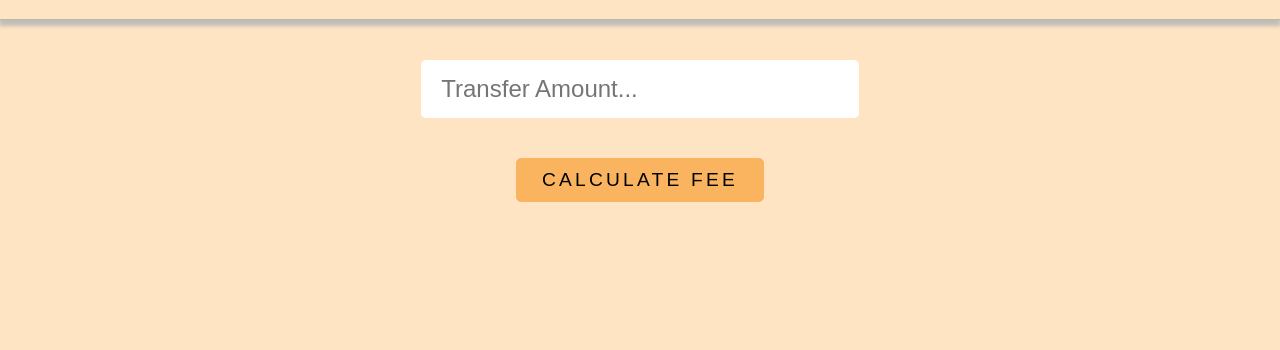
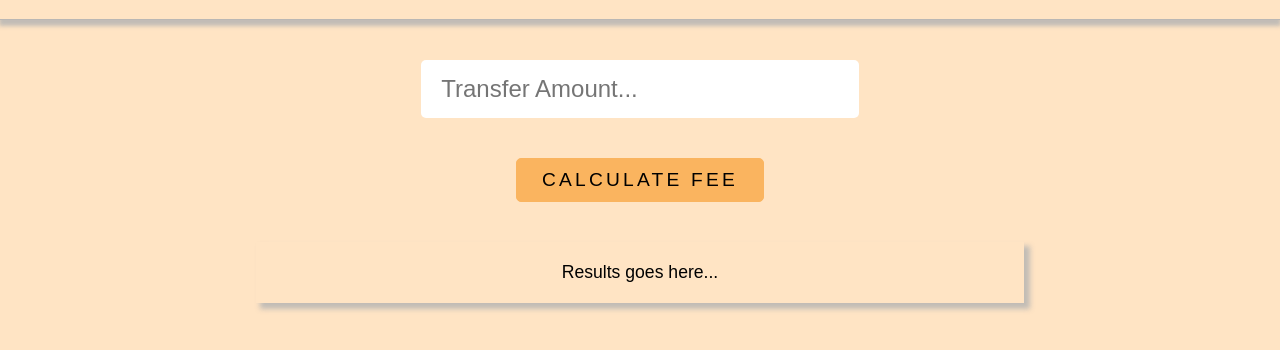
Before and after one commit to wptechprodigy/parkway-project, a website with bundled scripts: page index.html in a window 1280 px wide. Shown: the part 90-440 px from the top of the page. Built offline with nearby package versions, Linux system fonts and the light colour scheme.

Commit message:
improve styles

```diff
--- a/index.html
+++ b/index.html
@@ -3,7 +3,7 @@
 	<head>
 		<meta charset="UTF-8" />
 		<meta name="viewport" content="width=device-width, initial-scale=1.0" />
-    <link rel="stylesheet" href="./style.css">
+		<link rel="stylesheet" href="./style.css" />
 		<title>Transaction Fee Calculator</title>
 	</head>
 	<body>
@@ -21,10 +21,18 @@
 					autofocus
 					placeholder="Transfer amount..."
 				/>
-        <button type="submit" class="main__submitbutton" id="main__submitbutton">calculate fee</button>
+				<button
+					type="submit"
+					class="main__submitbutton"
+					id="main__submitbutton"
+				>
+					calculate fee
+				</button>
 			</section>
 			<section class="display">
-        <div id="display__result" class="display-result"></div>
+				<div id="display__result" class="display-result">
+					Results goes here...
+				</div>
 			</section>
 		</main>
 
--- a/src/index.ts
+++ b/src/index.ts
@@ -18,7 +18,7 @@ if (calculateButton) {
 
 			transactionInput.value = '';
 
-			if (displayArea) displayArea.innerText = '';
+			if (displayArea) displayArea.innerText = 'Result goes here...';
 			return;
 		}
 
--- a/style.css
+++ b/style.css
@@ -85,5 +85,17 @@ body {
 }
 
 .display {
-	/* width: ; */
+	display: flex;
+	justify-content: center;
+	align-items: center;
+	width: 60%;
+	margin: 0 auto;
+	-webkit-box-shadow: 5px 5px 5px 1px rgba(179, 179, 179, 0.8);
+	-moz-box-shadow: 5px 5px 5px 1px rgba(179, 179, 179, 0.8);
+	box-shadow: 5px 5px 5px 1px rgba(179, 179, 179, 0.8);
+	padding: 20px;
 }
+
+.display-result {
+	font-size: 1.1rem;
+}
```
Also changed, not shown: dist/index.html, 5 other files. Lines whose indentation alone changed are shown as unchanged.
